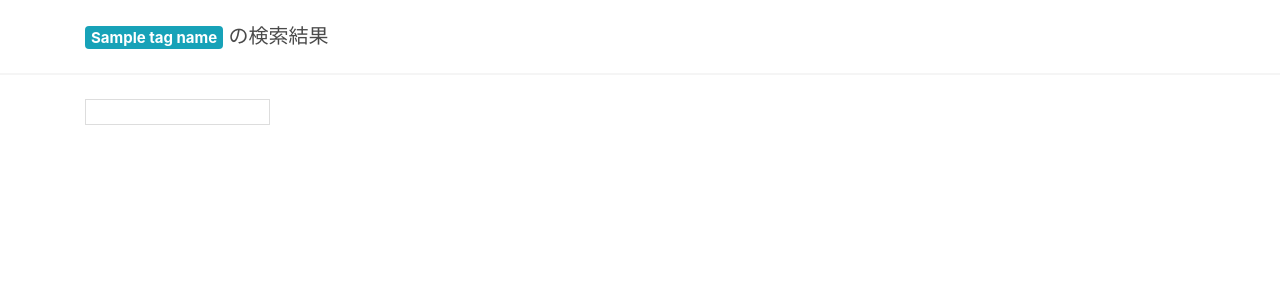
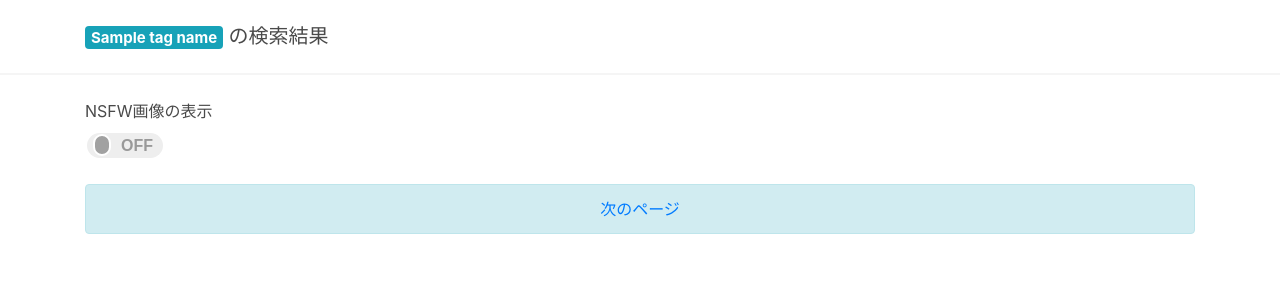
Before and after one commit to kivantium/playground, a Django app: template hello/templates/hello/search.html in a window 1280 px wide. Shown: the part 56-356 px from the top of the page. Run offline with Django 3.2, Linux system fonts and the light colour scheme; tables that the repository leaves empty hold one stand-in row (values such as "Sample post"); the template is opened without the code that fills it: values that come from a table or form of the project are taken from there, most other values are stand-ins (such as "Sample title", 1, 10 or a date in 2020); some libraries are stand-ins or nearby versions.

Commit message:
Improve NSFW filter

```diff
--- a/hello/static/hello/style.css
+++ b/hello/static/hello/style.css
@@ -7,3 +7,49 @@ hr { background-color: #f5f5f5; border: none; display: block; height: 2px; margi
 .icon:first-child { margin-right: .5em; }
 .grid-item { border: 1px solid #ddd;}
 .grid-item img { width: 100%; }
+.onoffswitch {
+    position: relative; width: 80px;
+    -webkit-user-select:none; -moz-user-select:none; -ms-user-select: none;
+}
+.onoffswitch-checkbox {
+    display: none;
+}
+.onoffswitch-label {
+    display: block; overflow: hidden; cursor: pointer;
+    border: 2px solid #FFFFFF; border-radius: 50px;
+}
+.onoffswitch-inner {
+    display: block; width: 200%; margin-left: -100%;
+    transition: margin 0.3s ease-in 0s;
+}
+.onoffswitch-inner:before, .onoffswitch-inner:after {
+    display: block; float: left; width: 50%; height: 25px; padding: 0; line-height: 25px;
+    font-size: 16px; color: white; font-family: Trebuchet, Arial, sans-serif; font-weight: bold;
+    box-sizing: border-box;
+}
+.onoffswitch-inner:before {
+    content: "ON";
+    padding-left: 10px;
+    background-color: #EEEEEE; color: #34A7C1;
+}
+.onoffswitch-inner:after {
+    content: "OFF";
+    padding-right: 10px;
+    background-color: #EEEEEE; color: #999999;
+    text-align: right;
+}
+.onoffswitch-switch {
+    display: block; width: 18px; margin: 3.5px;
+    background: #A1A1A1;
+    position: absolute; top: 0; bottom: 0;
+    right: 51px;
+    border: 2px solid #FFFFFF; border-radius: 50px;
+    transition: all 0.3s ease-in 0s;
+}
+.onoffswitch-checkbox:checked + .onoffswitch-label .onoffswitch-inner {
+    margin-left: 0;
+}
+.onoffswitch-checkbox:checked + .onoffswitch-label .onoffswitch-switch {
+    right: 0px;
+    background-color: #34A7C1;
+}
--- a/hello/templates/hello/about.html
+++ b/hello/templates/hello/about.html
@@ -64,5 +64,7 @@
   <h5 class="mt-4">著作権の侵害ではないですか？</h5>
   <p>このサイトの運営は、<a href="https://elaws.e-gov.go.jp/search/elawsSearch/elaws_search/lsg0500/detail?lawId=345AC0000000048#387">著作権法第四十七条の五</a>で定められている「検索情報の特定又は所在に関する情報を検索し、及びその結果を提供すること」および「電子計算機による情報解析を行い、及びその結果を提供すること」に該当する行為であるため、軽微利用の範囲で複製若しくは公衆送信を行うことができると考えています。このサイトで行っている情報解析および画像のサムネイル表示は軽微利用の範囲であると解釈しています。</p>
   <p><a href="https://elaws.e-gov.go.jp/search/elawsSearch/elaws_search/lsg0500/detail?lawId=345M50000080026#71">著作権法施行規則第四条の五</a>に定められた「著作物等の利用を適正に行うために必要な措置」として、当該要件の解釈を記載した書類を閲覧し、連絡先として<a href="https://forms.gle/4nuyFsqxqFrKe8Uz9">問い合わせフォーム</a>を設置しました。</p>
+  <h5 class="mt-4">ツイートが見にくいです</h5>
+  <p>Twitter APIを利用してツイートを表示する際には<a href="https://developer.twitter.com/en/developer-terms/display-requirements">Display requirements</a>に従うよう定められているのですが、これに準拠するのはとても面倒なのでとりあえずデフォルトの埋め込み機能を使っています。そのうち改善したいです。</p>
 </div>
 {% endblock %}
--- a/hello/templates/hello/search.html
+++ b/hello/templates/hello/search.html
@@ -1,12 +1,6 @@
 {% extends 'hello/base.html' %}
 
 {% block content %}
-<style>
-.blured {
-  filter: blur(12px);
-  -webkit-filter: blur(12px);
-}
-</style>
 <section class="section">
   <div id="app">
     <div class="container my-4">
@@ -18,27 +12,37 @@
     {% if not notFound %}
     <hr>
     <div class="container">
-      <!--
       <div class="mb-3">
-        <input type="checkbox" id="checkbox" v-model="checked">
-        <label for="checkbox">NSFW画像を表示する</label>
+        <label style="dislay:float">NSFW画像の表示</label>
+        <!-- Generated by https://proto.io/freebies/onoff/-->
+        <div class="onoffswitch">
+          <input type="checkbox" name="onoffswitch" class="onoffswitch-checkbox" id="myonoffswitch"
+                 v-model="checked" v-on:change="changeCheckbox">
+          <label class="onoffswitch-label" for="myonoffswitch">
+            <span class="onoffswitch-inner"></span>
+            <span class="onoffswitch-switch"></span>
+          </label>
         </div>
-      -->
-      <div class="grid no-gutters">
+      </div>
+      <div id="images" class="grid no-gutters" ref="grid">
         <div class="grid-sizer col-4 col-md-3 col-lg-2"></div>
         {% for x in image_entry_list %}
+            {% if x.is_safe %}
             <div class="grid-item col-4 col-md-3 col-lg-2">
+            {% else %}
+            <div v-if="checked" class="grid-item col-4 col-md-3 col-lg-2 nsfw">
+            {% endif %}
               <a href="/status/{{x.entry.status_id}}/">
-                {% if x.is_safe %}
                 <img src="{{x.entry.media_url}}">
-                {% else %}
-                <img class="blured" src="{{x.entry.media_url}}">
-                <!--<img v-bind:class="{'blured': !checked}" src="{{x.entry.media_url}}">-->
-                {% endif %}
               </a>
             </div>
         {% endfor %}
       </div>
+      {% if next_page %}
+      <div class="mx-auto mt-4 alert alert-info">
+        <a href="{{next_page}}" class="text-center" style="display:block">次のページ</a>
+      </div>
+      {% endif %}
     </div>
     {% endif %}
   </div>
@@ -49,14 +53,35 @@
 <script src="https://unpkg.com/masonry-layout@4/dist/masonry.pkgd.min.js"></script>
 <script src="https://unpkg.com/imagesloaded@4/imagesloaded.pkgd.min.js"></script>
 <script>
-  var $grid = $('.grid').masonry({
+  var vm = new Vue({
+    delimiters: ['[[', ']]'],
+    el: '#app',
+    data: {
+      checked: false,
+    },
+    methods: {
+      changeCheckbox: function(event) {
+        Vue.nextTick(() => {
+          var t = this;
+          imagesLoaded('#images', function() {
+            t.msnry.reloadItems();
+            t.msnry.layout();
+          });
+        });
+      }
+    },
+    mounted: function() {
+      this.msnry = new Masonry(this.$refs.grid, {
         itemSelector: '.grid-item',
         columnWidth: '.grid-sizer',
         percentPosition: true,
         transitionDuration: 0
       });
-  $grid.imagesLoaded().progress( function() {
-    $grid.masonry('layout');
+      let t = this;
+      $('#images').imagesLoaded().progress(function(instance, image) {
+        t.msnry.layout();
+      });
+    }
   });
 </script>
 {% endblock %}
```
Also changed, not shown: hello/templates/hello/index.html (+43 -8 lines), hello/templates/hello/ranking.html (+41 -19 lines), hello/views.py (+31 -18 lines). Lines whose indentation alone changed are shown as unchanged.
